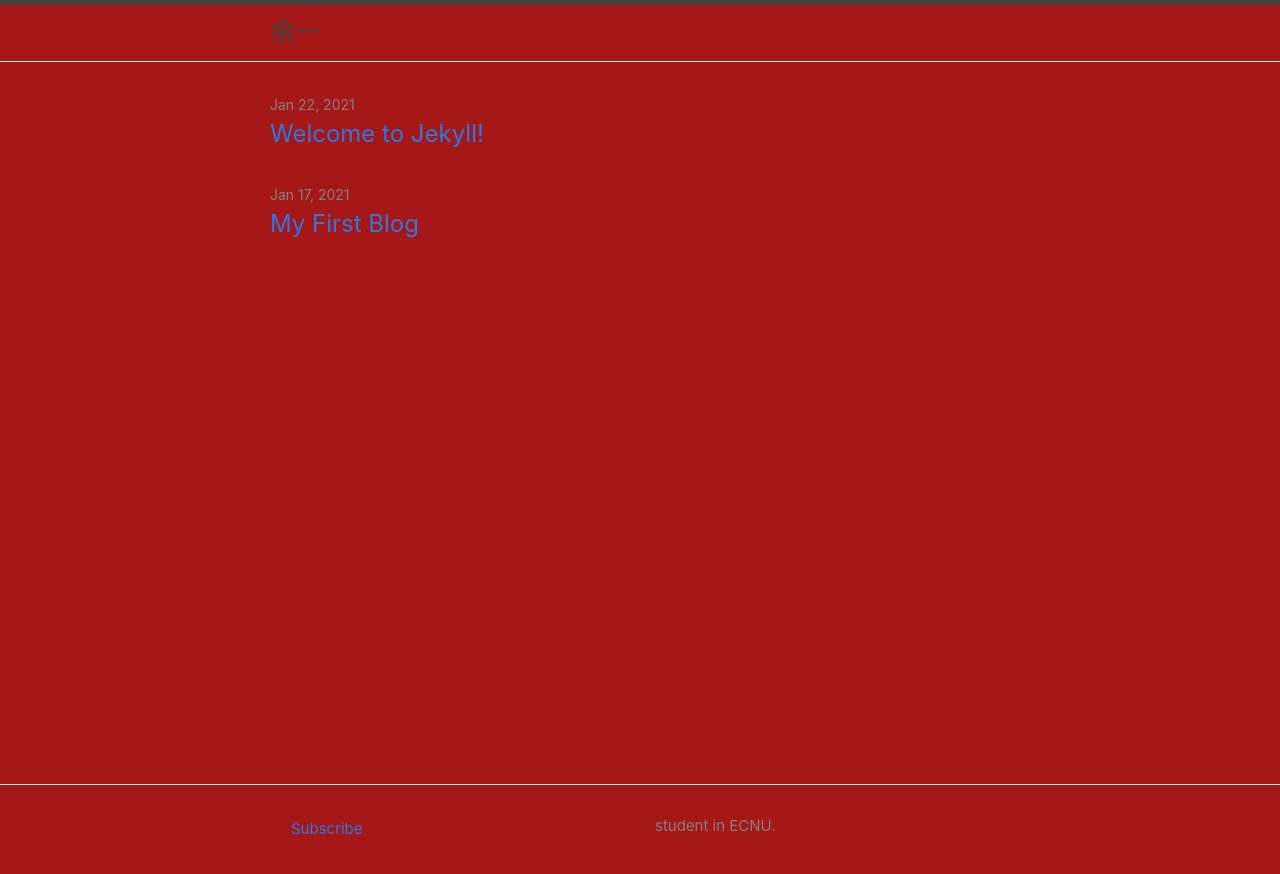
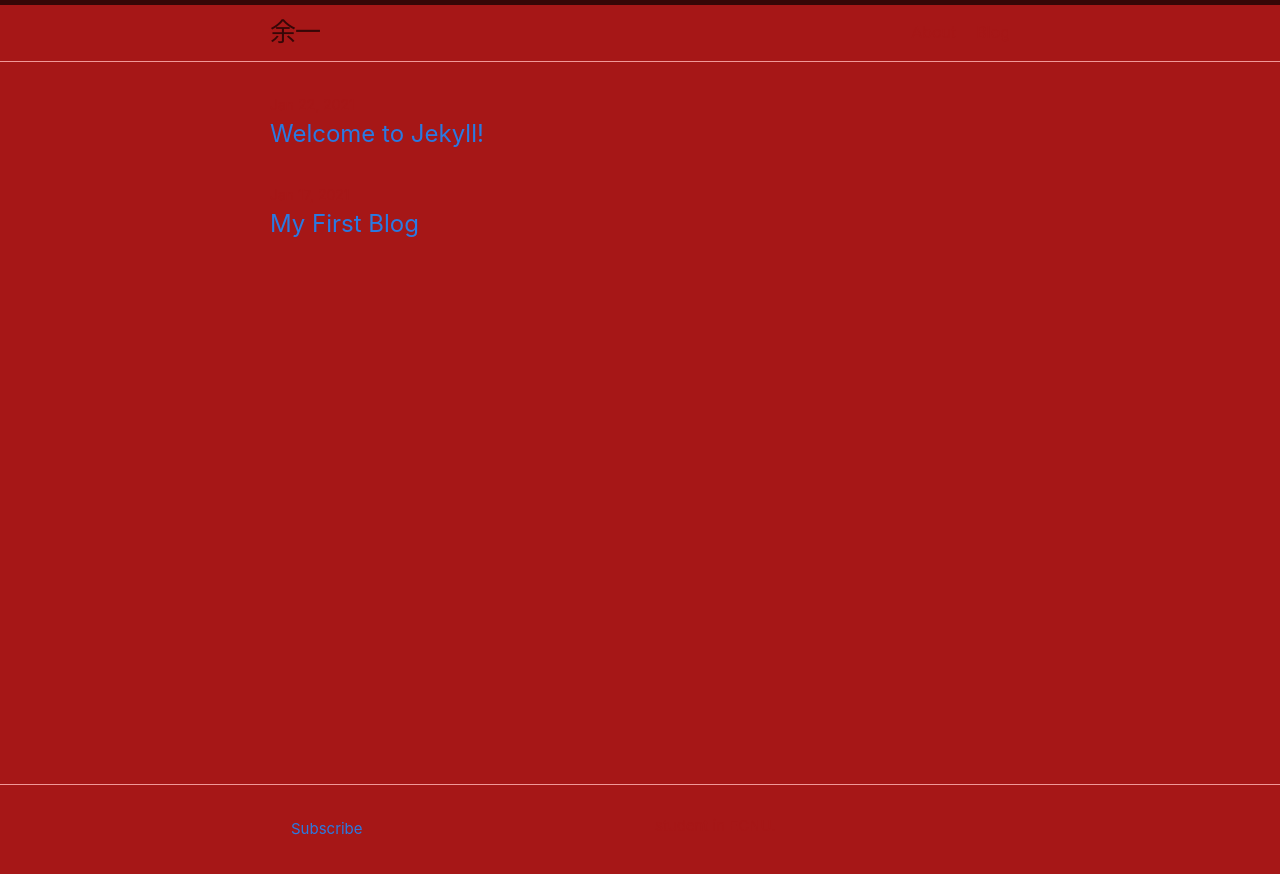
Before and after one commit to 9Echo/9Echo.github.io, a Jekyll site: the page built from index.markdown, in a window 1280 px wide. Shown: the top 874 px of the page. Built offline with Jekyll 4.4.1, drawn with Linux system fonts in a browser that asks for light colours.

Commit message:
Update classic.scss

```diff
--- a/_sass/minima/skins/classic.scss
+++ b/_sass/minima/skins/classic.scss
@@ -1,6 +1,6 @@
 @charset "utf-8";
 
-$brand-color:           #828282 !default;
+$brand-color:           #a61717 !default;
 $brand-color-light:     lighten($brand-color, 40%) !default;
 $brand-color-dark:      darken($brand-color, 25%) !default;
 
```
